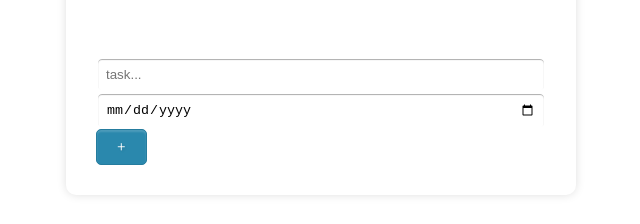
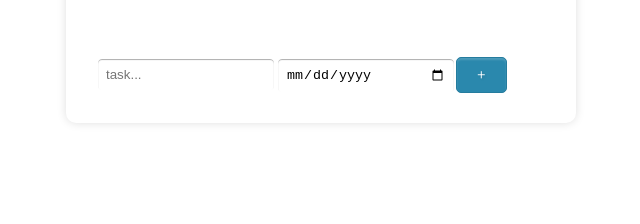
Before and after one commit to morris7/todolist, a plain HTML site: page index.html in a window 1280 px wide. Shown: the part 116-340 px from the top of the page, without its empty margins (319-959 px from the left). Drawn offline with nearby package versions, Linux system fonts and the light colour scheme.

Commit message:
Altering input box sizes

```diff
--- a/css/main.css
+++ b/css/main.css
@@ -179,3 +179,8 @@ ol {
 ol ol {
     margin: 0 0 0 2em; /* Add some left margin for inner lists */
 }
+
+#todoList input#newtask, #todoList input#taskdate {
+    float:left;
+    width: 40%;
+}
--- a/index.html
+++ b/index.html
@@ -18,7 +18,7 @@
         </ol>
         <form action="#" method="post">
             <input type="text" ng-model="task.name" name="newtask" id="newtask" placeholder="task..." />
-            <input type="date" ng-model="task.date" name="date" id="date"  />
+            <input type="date" ng-model="task.date" name="taskdate" id="taskdate"  />
             <div class="button-section">
                 <button id="submittask" type="button" ng-click="update(task)">+</button>
             </div>
```
